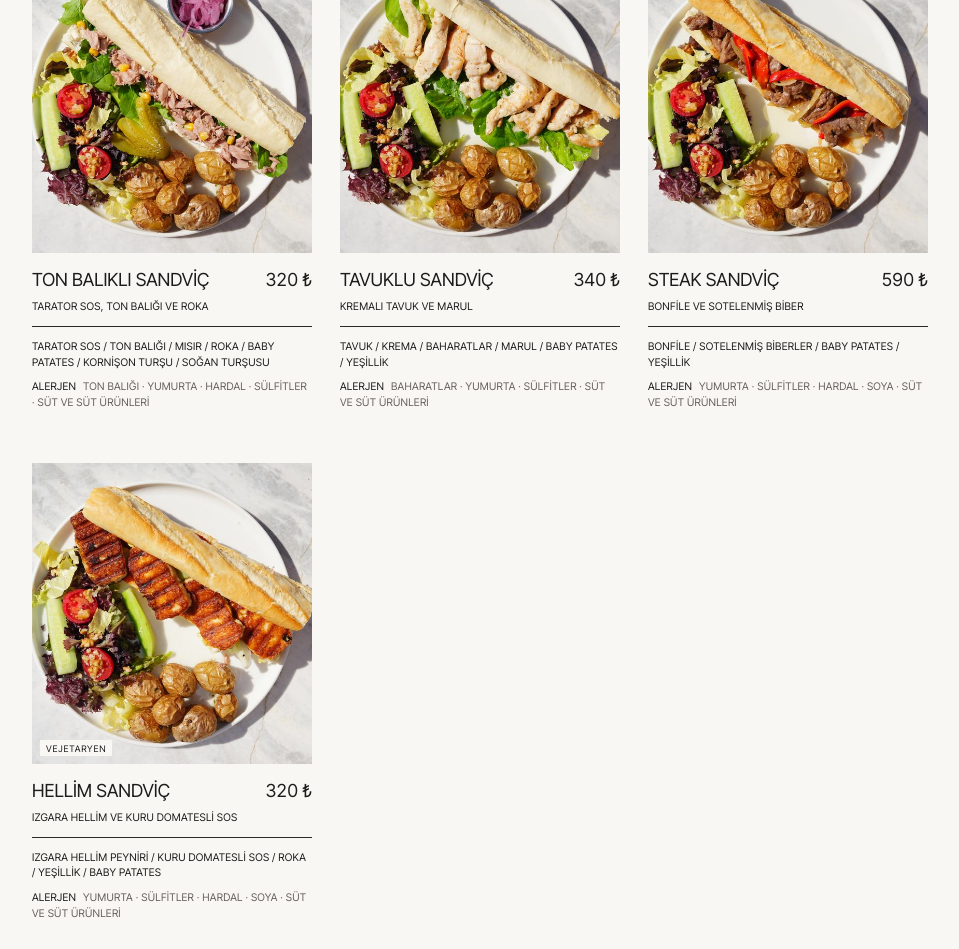
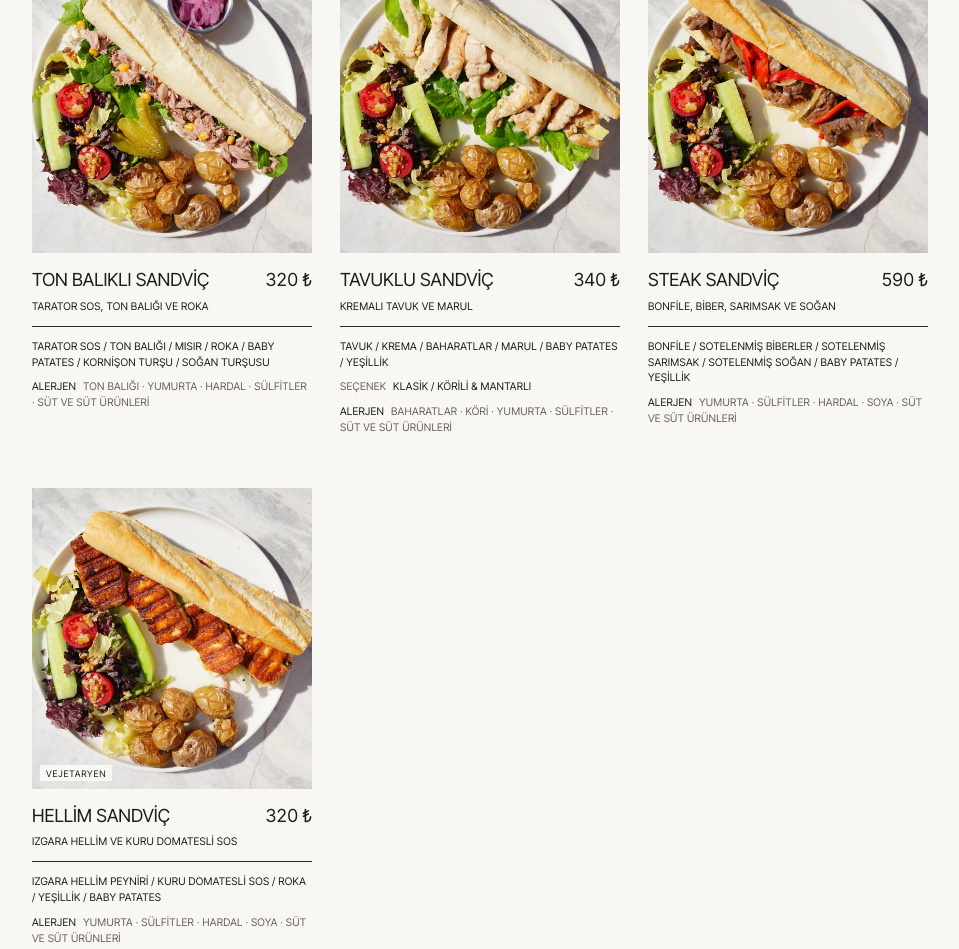
Before and after one commit to neicoffee/nei-coffee, a plain HTML site: page index.html in a window 1280 px wide. Shown: the part 6704-7653 px from the top of the page, without its empty margins (160-1119 px from the left). Drawn offline with Linux system fonts and the light colour scheme.

Commit message:
Add files via upload

```diff
--- a/index.html
+++ b/index.html
@@ -89,6 +89,8 @@ button{font:inherit;color:inherit;text-transform:inherit;letter-spacing:inherit;
 .pr{flex:none;font-size:var(--t-name);font-variant-numeric:tabular-nums}
 .sub{margin-top:7px;font-size:var(--t-caption);letter-spacing:.025em;line-height:1.35;text-transform:uppercase}
 .ing{margin-top:12px;padding-top:12px;border-top:1px solid var(--rule);font-size:var(--t-caption);letter-spacing:.025em;line-height:1.5;text-transform:uppercase}
+.opt-line{margin-top:9px;font-size:var(--t-caption);letter-spacing:.025em;line-height:1.5;text-transform:uppercase}
+.opt-line .k{color:var(--ink-soft);margin-right:4px}
 .alg{margin-top:9px;font-size:var(--t-caption);letter-spacing:.025em;line-height:1.5;text-transform:uppercase;color:var(--ink-soft)}
 .alg .k{color:var(--ink);margin-right:4px}
 .alg .hit{color:var(--warn);text-decoration:underline;text-underline-offset:2px}
@@ -238,7 +240,8 @@ const ALLERGENS = {
   corn:      {tr:'Mısır',                  en:'Corn'},
   mushroom:  {tr:'Mantar',                 en:'Mushroom'},
   basil:     {tr:'Fesleğen',               en:'Basil'},
-  spices:    {tr:'Baharatlar',             en:'Spices'}
+  spices:    {tr:'Baharatlar',             en:'Spices'},
+  curry:     {tr:'Köri',                   en:'Curry'}
 };
 
 const DIET = {veg:{tr:'Vejetaryen',en:'Vegetarian'}, spicy:{tr:'Acılı',en:'Spicy'}};
@@ -450,13 +453,14 @@ const ITEMS = [
    sub:{tr:'Kremalı tavuk ve marul', en:'Creamy chicken and lettuce'},
    about:{tr:'Krema, baharatlar, marul ve tavuk; yanına baby patates ve yeşillik ile servis edilir.', en:'Chicken with cream, spices and lettuce; served with baby potatoes and greens.'},
    ing:{tr:['Tavuk','Krema','Baharatlar','Marul','Baby patates','Yeşillik'], en:['Chicken','Cream','Spices','Lettuce','Baby potatoes','Greens']},
-   alg:['spices','egg','sulphite','milk'], diet:[]},
+   opt:{tr:['Klasik','Körili & Mantarlı'], en:['Classic','Curry & Mushroom']},
+   alg:['spices','curry','egg','sulphite','milk'], diet:[]},
 
   {id:'steak-sandvic', cat:'sandvic', img:'dsc05648', price:590,
    name:{tr:'Steak Sandviç', en:'Steak Sandwich'},
-   sub:{tr:'Bonfile ve sotelenmiş biber', en:'Beef tenderloin and sautéed peppers'},
-   about:{tr:'Bonfile, sotelenmiş biberler; yanına baby patates ve yeşillik ile servis edilir.', en:'Beef tenderloin and sautéed peppers; served with baby potatoes and greens.'},
-   ing:{tr:['Bonfile','Sotelenmiş biberler','Baby patates','Yeşillik'], en:['Beef tenderloin','Sautéed peppers','Baby potatoes','Greens']},
+   sub:{tr:'Bonfile, biber, sarımsak ve soğan', en:'Beef tenderloin, peppers, garlic and onion'},
+   about:{tr:'Bonfile, sotelenmiş biberler, sotelenmiş sarımsak ve soğan; yanına baby patates ve yeşillik ile servis edilir.', en:'Beef tenderloin with sautéed peppers, garlic and onion; served with baby potatoes and greens.'},
+   ing:{tr:['Bonfile','Sotelenmiş biberler','Sotelenmiş sarımsak','Sotelenmiş soğan','Baby patates','Yeşillik'], en:['Beef tenderloin','Sautéed peppers','Sautéed garlic','Sautéed onion','Baby potatoes','Greens']},
    alg:['egg','sulphite','mustard','soy','milk'], diet:[]},
 
   {id:'hellim-sandvic', cat:'sandvic', img:'dsc05654', price:320,
@@ -474,14 +478,14 @@ const UI = {
       fTitle:'Alerjen filtresi', fHelp:'Kaçınmak istediğiniz alerjenleri seçin. Bunları içeren ürünler soluk görünür ve işaretlenir.',
       active:n=>n+' alerjen filtreleniyor', contains:'İçerir', ingredients:'İçindekiler', allergens:'Alerjenler',
       noAlg:'Listelenen alerjenlerden hiçbirini içermez.', algAsk:'Alerjen bilgisi için lütfen ekibimize danışın.', algAskShort:'Ekibimize danışın', prev:'‹ Önceki', next:'Sonraki ›', close:'Kapat', closeX:'Kapat ✕',
-      algKey:'Alerjen', orderNote:'Gıda alerjiniz varsa siparişten önce lütfen ekibimize bildirin.', algNone:'Yok', details:'detaylar'},
+      algKey:'Alerjen', optKey:'Seçenek', options:'Seçenekler', orderNote:'Gıda alerjiniz varsa siparişten önce lütfen ekibimize bildirin.', algNone:'Yok', details:'detaylar'},
   en:{menu:'Menu', allergen:'Allergens', clear:'Clear', done:'Done', top:'Back to top ↑', cats:'Categories',
       vat:'All prices include VAT and are in Turkish lira (₺).',
       allergyNote:'Allergen information follows our recipes. Everything is prepared in one kitchen, so traces may be present. If you have a food allergy, please tell our team before you order.',
       fTitle:'Allergen filter', fHelp:'Select the allergens you avoid. Dishes that contain them are dimmed and marked.',
       active:n=>n+' allergen'+(n>1?'s':'')+' filtered', contains:'Contains', ingredients:'Ingredients', allergens:'Allergens',
       noAlg:'Contains none of the listed allergens.', algAsk:'Please ask our team for allergen information.', algAskShort:'Ask our team', prev:'‹ Previous', next:'Next ›', close:'Close', closeX:'Close ✕',
-      algKey:'Allergens', orderNote:'If you have a food allergy, please tell our team before you order.', algNone:'None', details:'details'}
+      algKey:'Allergens', optKey:'Choice', options:'Choices', orderNote:'If you have a food allergy, please tell our team before you order.', algNone:'None', details:'details'}
 };
 
 /* ── state ── */
@@ -516,6 +520,7 @@ function card(it, eager){
     <div class="nm"><h3>${esc(it.name[L])}</h3><span class="pr">${it.price} ₺</span></div>
     <div class="sub">${esc(it.sub[L])}</div>
     <div class="ing">${it.ing[L].map(esc).join(' / ')}</div>
+    ${it.opt ? `<div class="opt-line"><span class="k">${esc(t('optKey'))}</span> ${it.opt[L].map(esc).join(' / ')}</div>` : ''}
     <div class="alg"><span class="k">${esc(t('algKey'))}</span> ${alg}</div>
     <button class="open" type="button" data-open="${it.id}" aria-label="${esc(it.name[L])}, ${it.price} ₺ — ${esc(t('details'))}"></button>
   </article>`;
@@ -582,6 +587,7 @@ function openItem(id){
       <p class="d-about">${esc(it.about[L])}</p>
       <div class="lbl">${esc(t('ingredients'))}</div>
       <div class="d-ing">${it.ing[L].map(esc).join(' / ')}</div>
+      ${it.opt ? `<div class="lbl">${esc(t('options'))}</div><div class="chips">${it.opt[L].map(o=>`<span class="chip">${esc(o)}</span>`).join('')}</div>` : ''}
       <div class="lbl">${esc(t('allergens'))}</div>
       ${chips}
       ${diet}
```
